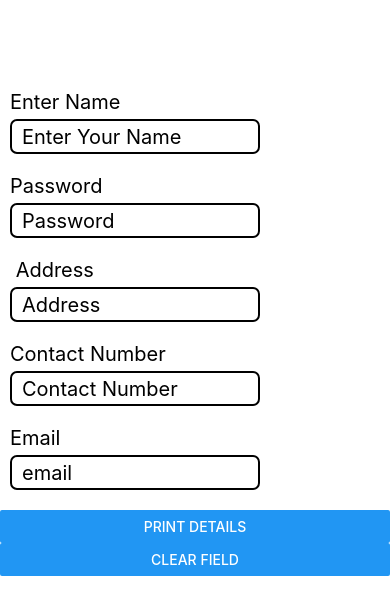
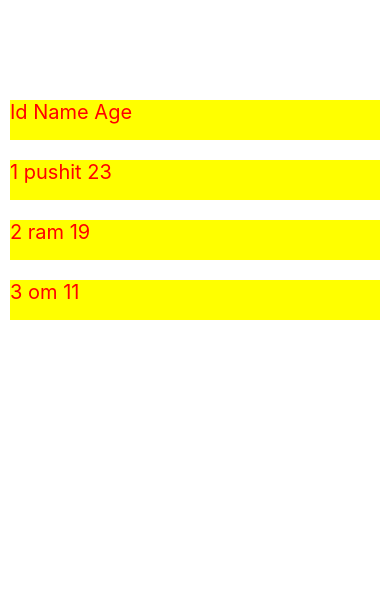
Before and after one commit to pushitchaudhary/react-native_with_Code_Step_by_Step, a React Native app: screen / in a window 390 px wide. Shown: the top 614 px of the page. Built offline with nearby package versions, Linux system fonts and the light colour scheme.

Commit message:
flatlist

```diff
--- a/App.js
+++ b/App.js
@@ -1,36 +1,60 @@
 import React, { useState } from "react";
 
-import { View,Text, Button, TextInput, StyleSheet  } from "react-native";
+import { View,Text, Button, TextInput, StyleSheet , FlatList } from "react-native";
 
 import styles from "./css/styles";
 
 
 export default function App() {
-  const [name, setName] = useState('')
-  const [password, setPassword] = useState('')
-  const [address, setAddress] = useState('')
-  const [contact, setContact] = useState('')
-  const [email, setEmail] = useState('')
-  const [display, setDisplay] = useState(false)
 
+  const UserData = [
+    {
+      id : 1,
+      name : "pushit",
+      age : 23
+    },
+    {
+      id : 2,
+      name : "ram",
+      age : 19
+    },
+    {
+      id : 3,
+      name : "om",
+      age : 11
+    }
+  ]
+
+  // const [name, setName] = useState('')
+  // const [password, setPassword] = useState('')
+  // const [address, setAddress] = useState('')
+  // const [contact, setContact] = useState('')
+  // const [email, setEmail] = useState('')
+  // const [display, setDisplay] = useState(false)
 
 
   return (
   <View style={{marginTop:90}}>
-    <Text style={styless.inputText}>Enter Name</Text>
+
+    {/* <Text style={styless.inputText}>Enter Name</Text>
     <TextInput style={styless.inputBox} value={name} onChangeText={(text)=>setName(text)}  placeholder="Enter Your Name"/>
+
     <Text style={styless.inputText}>Password</Text>
     <TextInput style={styless.inputBox} value={password} secureTextEntry={true} onChangeText={(text)=>setPassword(text)}  placeholder="Password" />
+
+
     <Text style={styless.inputText}> Address </Text>
     <TextInput style={styless.inputBox} value={address} onChangeText={(text)=>setAddress(text)} placeholder="Address"/>
+
     <Text style={styless.inputText}>Contact Number</Text>
     <TextInput style={styless.inputBox} value={contact} onChangeText={(text)=>setContact(text)} placeholder="Contact Number" />
+
     <Text style={styless.inputText}>Email</Text>
     <TextInput style={styless.inputBox} value={email} onChangeText={(text)=>setEmail(text)} placeholder="email"/>
+
     <Button title="Print Details" onPress={()=>setDisplay(true)} style={styless.submitBtn}></Button>
     <Button title="Clear field" onPress={()=>{setDisplay(false),setName(''),setAddress(''),setPassword(''),setEmail(''),setContact('') }}></Button>
 
-    <Text></Text>
     <Text></Text>
     <Text></Text>
 
@@ -43,7 +67,15 @@ export default function App() {
         <Text>Contact : {contact}</Text>
         <Text>Email : {email}</Text>
       </View> : null
-    }
+    } */}
+
+    <Text style={styless.textStyle}>Id Name Age</Text>
+   <FlatList
+    data = {UserData}
+    renderItem ={({item})=> <Text style={styless.textStyle}>{item.id} {item.name} {item.age}</Text>}
+    keyExtractor={item=>item.id}
+
+    />
 
   </View>
   );
@@ -63,7 +95,7 @@ const styless = StyleSheet.create({
   },
 
   inputText : {
-    fontSize : 20,
+    fontSize : 40,
     marginLeft: 10,
     marginBottom : 5
 
@@ -72,4 +104,13 @@ const styless = StyleSheet.create({
     color : 'red',
     fontSize : 20
   }
+  ,
+
+  textStyle : {
+    fontSize : 20,
+    color : 'red',
+    backgroundColor : 'yellow',
+    margin : 10,
+    height : 40
+  }
 })
```
